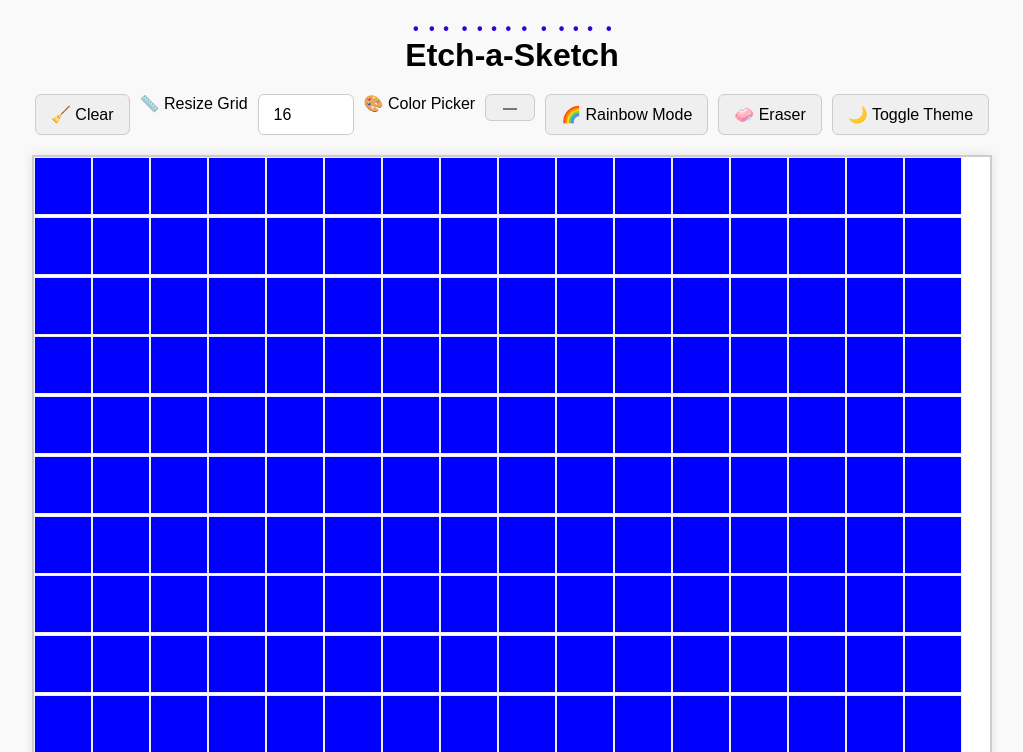
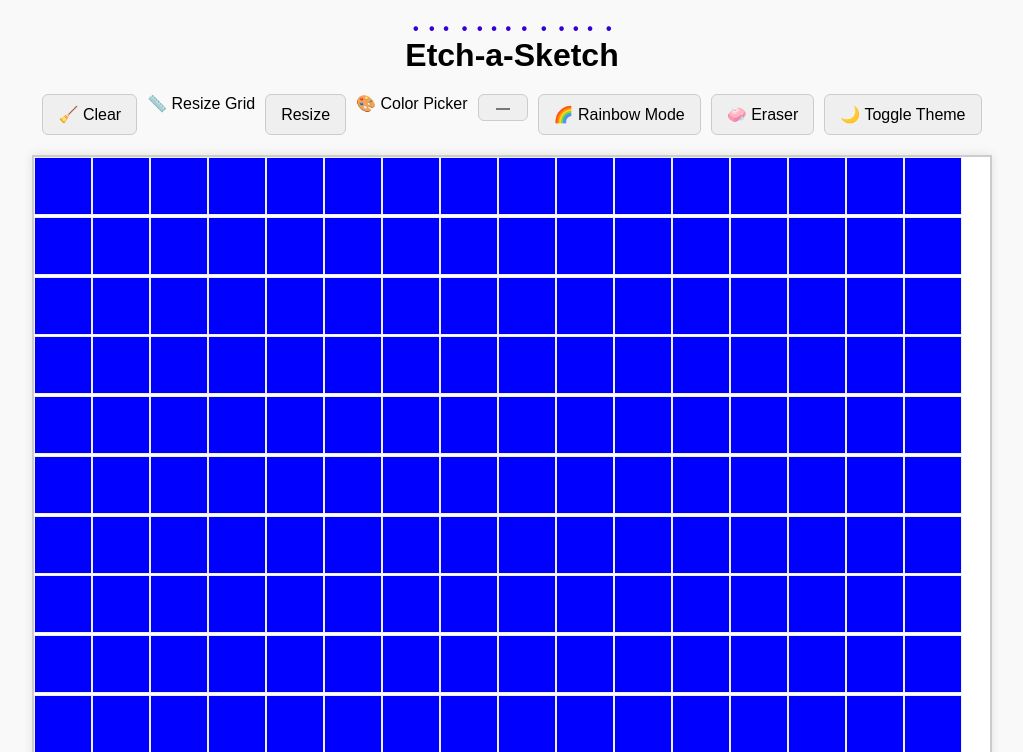
Before and after one commit to Edehify/Etch-a-Sketch, a plain HTML site: page index.html in a window 1280 px wide. Shown: the top 752 px of the page, without its empty margins (128-1151 px from the left). Drawn offline with Linux system fonts and the light colour scheme.

Commit message:
feat: change input to button to resize the grid with prompt

```diff
--- a/index.html
+++ b/index.html
@@ -13,7 +13,7 @@
       <button id="clear-btn">🧹 Clear</button>
 
       <label for="grid-size">📏 Resize Grid</label>
-      <input type="number" id="grid-size" placeholder="1 - 100" value="16" min="1" max="100"/>
+      <button type="input" id="resizeBtn" placeholder="">Resize</button>
 
       <label for="color-picker">🎨 Color Picker</label>
       <input type="color" id="color-picker">
```
